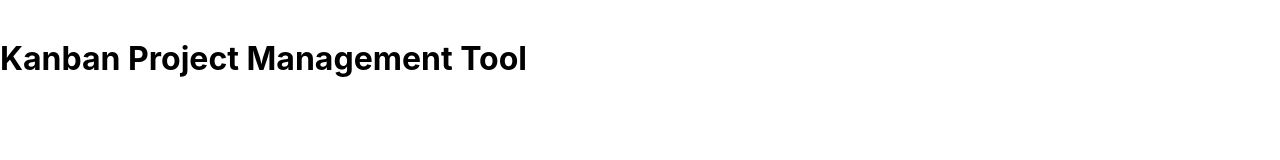
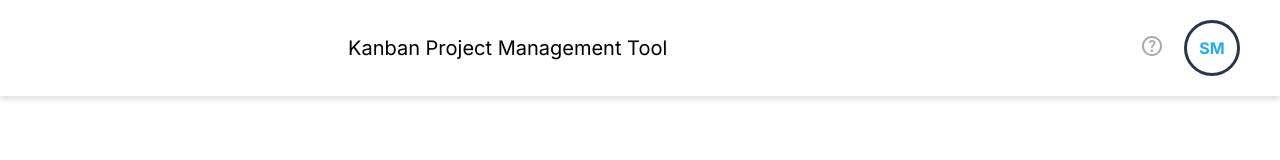
Before and after one commit to JustinZitzer/join457, a plain HTML site: page header.html in a window 1280 px wide. Drawn offline with Linux system fonts and the light colour scheme; a web font is replaced by a local one.

Commit message:
added header 1.0

```diff
--- a/css/header.css
+++ b/css/header.css
@@ -2,12 +2,42 @@ header {
     display: flex;
     justify-content: space-between;
     align-items: center;
+    width: -webkit-fill-available;
     height: 96px;
     position: fixed;
     top: 0;
-    box-shadow: var(--box-shadow-header);
+    box-shadow: 0px 4px 4px 0px rgba(0, 0, 0, 0.1);
+    padding-top: 20px;
+    padding-right: 40px;
+    padding-bottom: 20px;
+    padding-left: 348px;
 }
 
-h1 {
-    padding-top: 20px;
+header h1 {
+    font-weight: 400;
+    font-size: 20px;
 }
+
+.header-icons-container {
+    display: flex;
+    align-items: center;
+    width: 104px;
+    height: 56px;
+    gap: 16px;
+}
+
+.user-profile {
+    display: flex;
+    justify-content: center;
+    align-items: center;
+    cursor: pointer;
+    width: 56px;
+    height: 56px;
+    border: 3px solid rgba(42, 54, 71, 1);
+    border-radius: 100%;
+}
+
+.user-profile-font {
+    font-weight: bold; /*größe bzw dicke anpassen, ist mir nicht ersichtlich*/
+    color: rgba(41, 171, 226, 1);
+}
--- a/header.html
+++ b/header.html
@@ -1,15 +1,31 @@
 <!DOCTYPE html>
 <html lang="en">
+
 <head>
     <meta charset="UTF-8">
     <meta name="viewport" content="width=device-width, initial-scale=1.0">
     <title>Document</title>
+    <link
+        href="https://fonts.googleapis.com/css2?family=Beiruti:wght@200..900&family=Bubblegum+Sans&family=Inter:ital,opsz,wght@0,14..32,100..900;1,14..32,100..900&family=Open+Sans:ital,wght@0,300..800;1,300..800&family=Roboto:ital,wght@0,100..900;1,100..900&display=swap"
+        rel="stylesheet">
     <link rel="stylesheet" href="./css/header.css">
     <link rel="stylesheet" href="style.css">
 </head>
+
 <body>
-    <header>
+    <header> <!--box-shadow anpassen, nicht 100% umgesetzt-->
         <h1>Kanban Project Management Tool</h1>
+        <div class="header-icons-container">
+            <a href="HTML Datei erstellen"> <!-- HTML Datei erstellen und ergänzen -->
+                <img src="assets/icons/help-icon.svg" alt="help-icon">
+            </a>
+            <div class="user-profile-container">
+                <div class="user-profile">
+                    <p class="user-profile-font">SM</p>
+                </div>
+            </div>
+        </div>
     </header>
 </body>
+
 </html>
```
Also changed, not shown: index.html (+16 -0 lines), assets/icons/help-icon.svg (added).
